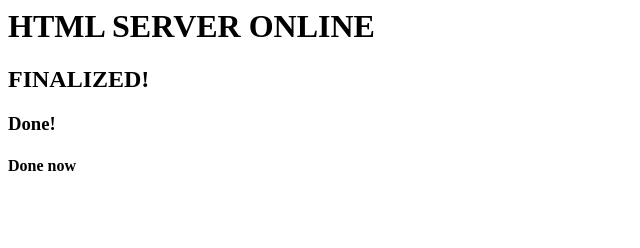
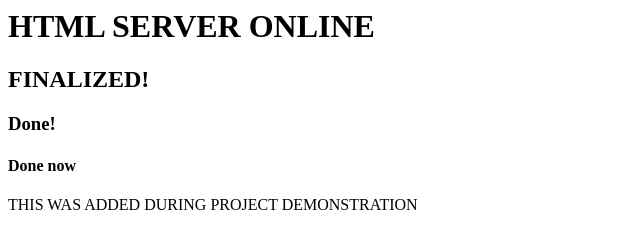
Before and after one commit to yobahBertrandYonkou/may11task, a plain HTML site: page index.html in a window 1280 px wide. Shown: the whole page, without its empty margins (0-640 px from the left). Drawn offline with Linux system fonts and the light colour scheme.

Commit message:
Demonstration

```diff
--- a/index.html
+++ b/index.html
@@ -2,3 +2,4 @@
 <h2>FINALIZED!</h2>
 <h3>Done!</h3>
 <h4>Done now</h4>
+</h1>	THIS WAS ADDED DURING PROJECT DEMONSTRATION</h1>
```
